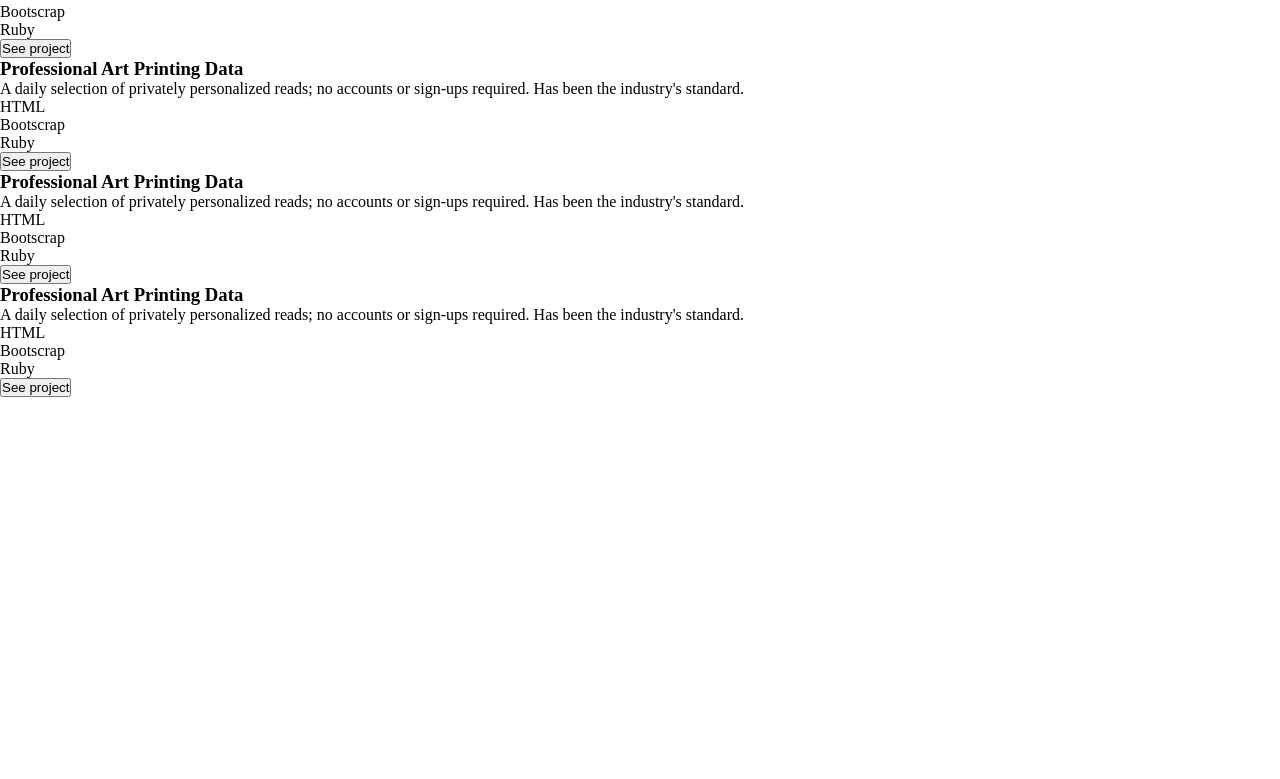
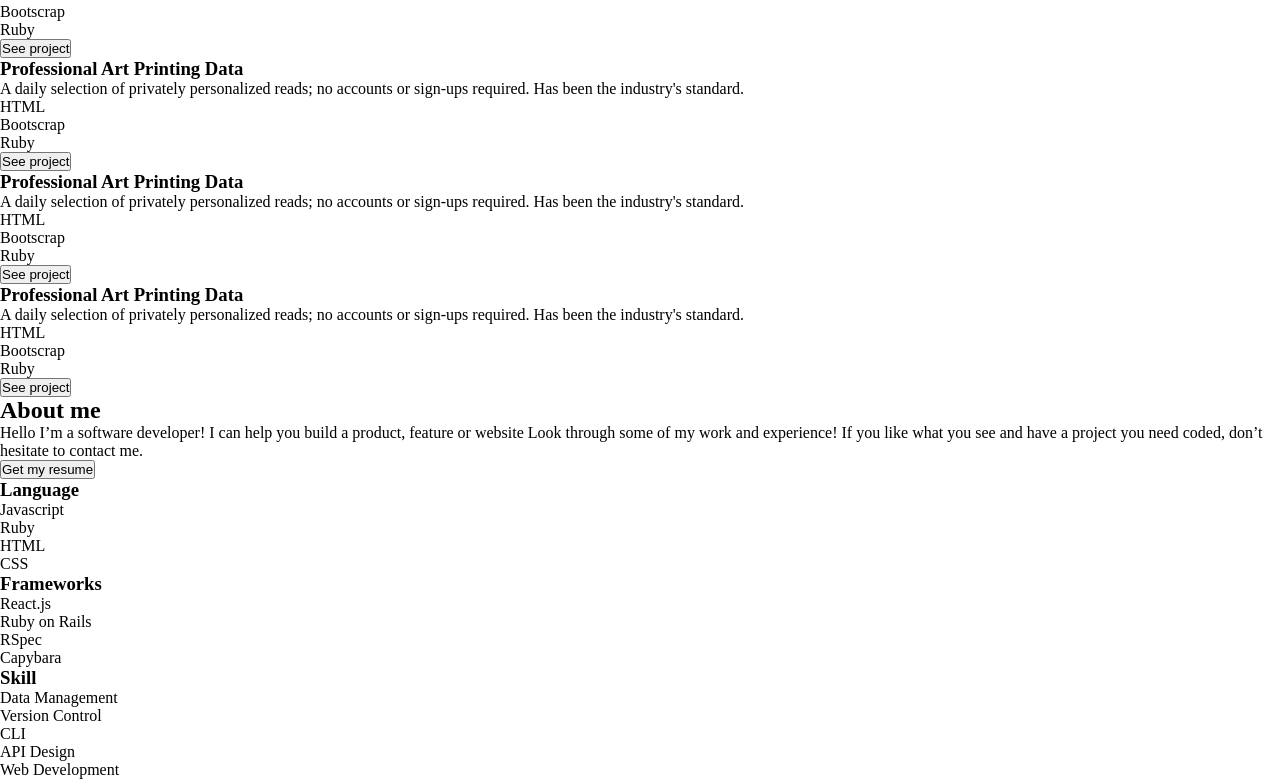
Before and after one commit to Wineshuga/portfolio, a website: page index.html in a window 1280 px wide. Shown: the part 876-1655 px from the top of the page. Before the commit the page ends 1273 px from the top, so only its background shows below. Drawn offline with Linux system fonts and the light colour scheme; files whose address does not match are found by name.

Commit message:
Add 'about' section to indx.html

```diff
--- a/index.html
+++ b/index.html
@@ -163,6 +163,49 @@
       </section>
 
     </section>
+
+
+    <section class="about-section">
+      <article>
+        <h2>About me</h2>
+        <p>Hello I’m a software developer! I can help you build a product,
+          feature or website Look through some of my work and experience!
+          If you like what you see and have a project you need coded, don’t
+          hesitate to contact me.
+        </p>
+        <button class="about-btn btn">Get my resume</button>
+        </article>
+        <article class="about-details">
+          <div class="about-language">
+            <h3>Language</h3>
+            <ul>
+              <li>Javascript</li>
+              <li>Ruby</li>
+              <li>HTML</li>
+              <li>CSS</li>
+            </ul>
+          </div>
+          <div class="about-framework">
+            <h3>Frameworks</h3>
+            <ul>
+              <li>React.js</li>
+              <li>Ruby on Rails</li>
+              <li>RSpec</li>
+              <li>Capybara</li>
+            </ul>
+          </div>
+          <div class="about-skills">
+            <h3>Skill</h3>
+            <ul>
+              <li>Data Management</li>
+              <li>Version Control</li>
+              <li>CLI</li>
+              <li>API Design</li>
+              <li>Web Development</li>
+            </ul>
+          </div>
+        </article>
+    </section>
   </main>
 </body>
 
```
